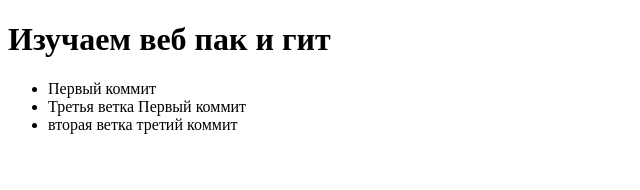
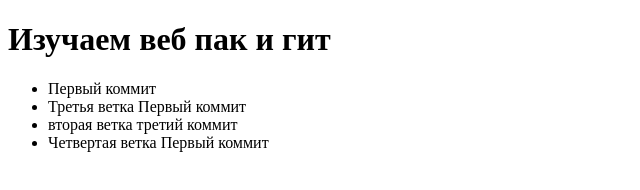
Before and after one commit to aivat/git_test, a website built with webpack: page index.html in a window 1280 px wide. Shown: the whole page, without its empty margins (0-640 px from the left). Built offline with nearby package versions, Linux system fonts and the light colour scheme.

Commit message:
первый коммит 4 ветка

```diff
--- a/index.html
+++ b/index.html
@@ -10,6 +10,7 @@
             <li>Первый коммит</li>
             <li>Третья ветка Первый коммит</li>
             <li>вторая ветка третий коммит</li>
+            <li>Четвертая ветка Первый коммит</li>
         </ul>
         <script src="dist/main.js"></script>
     </body>
```
